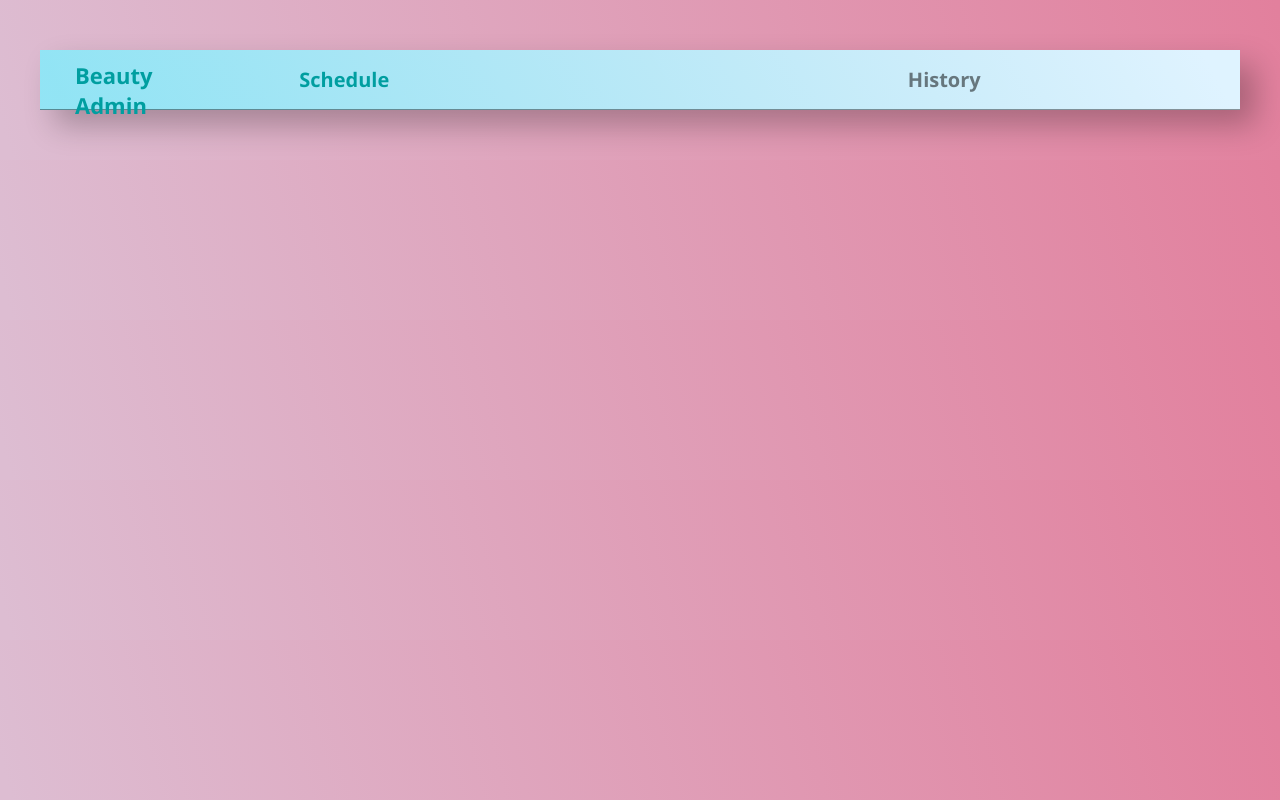
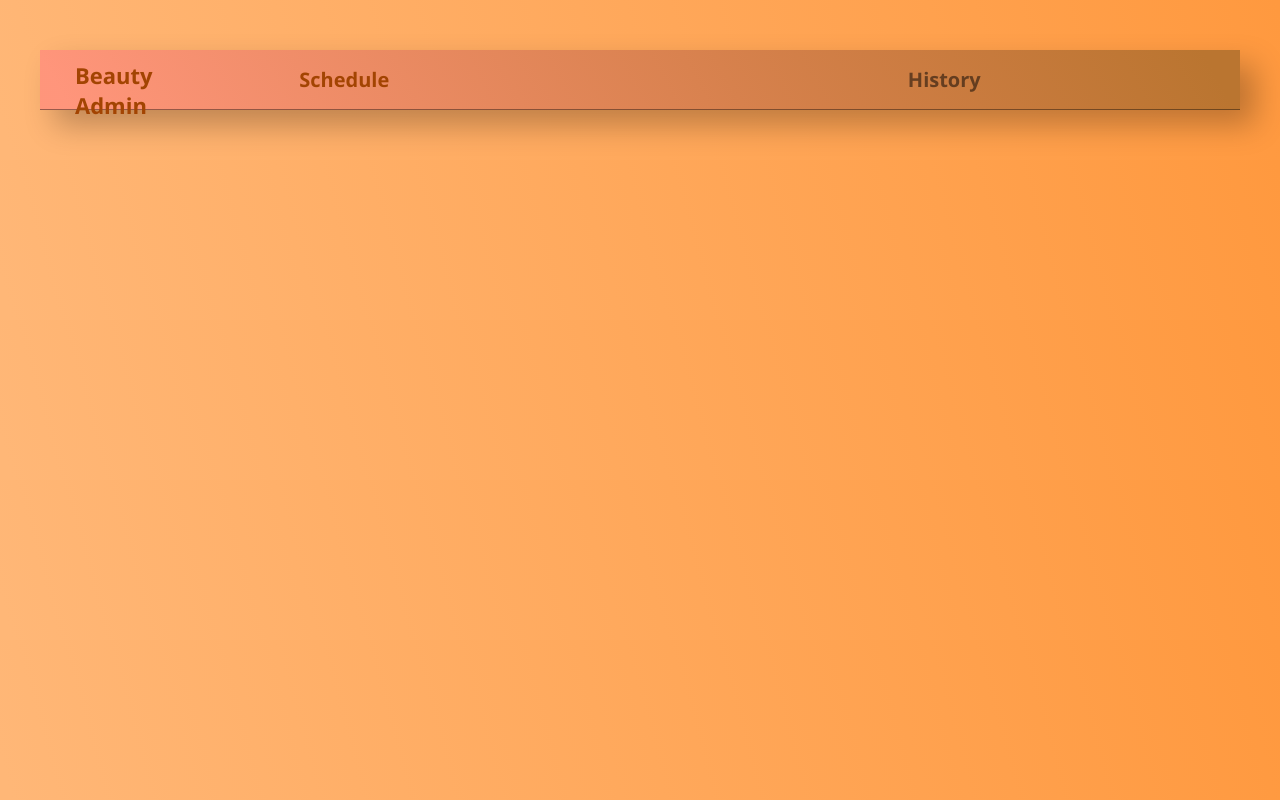
Before and after one commit to Valitriya/Beauty_admin, a React (Create React App) app: page / in a window 1280 px wide. Built offline with nearby package versions, Linux system fonts and the light colour scheme.

Commit message:
added colors

```diff
--- a/src/components/app/app.scss
+++ b/src/components/app/app.scss
@@ -4,8 +4,8 @@
     margin: 50px auto 50px auto;
     background: linear-gradient(
 		241.22deg,
-		#dff3ff 3.04%,
-		rgba(125, 240, 255, 0.781) 97.58%
+		#BA7530 3.04%,
+		rgba(255, 140, 125, 0.781) 97.58%
 	);
 	box-shadow: 15px 15px 30px rgba(0, 0, 0, 0.25);
 }
--- a/src/style/style.scss
+++ b/src/style/style.scss
@@ -40,7 +40,7 @@ p {
 }
 
 html {
-	background: linear-gradient(75.02deg, #ddbdd2 0.85%, #e2809d 99.7%);
+	background: linear-gradient(75.02deg, #FFB777 0.85%, #FF993F 99.7%);
 }
 
 body {
--- a/src/style/variables.scss
+++ b/src/style/variables.scss
@@ -1,4 +1,4 @@
-$main-color: #009EA0;
-$inputs: #EEECEC;
-$disabled: #C1C1C1;
-$cancel: #EA0000;
+$main-color: #A34402;
+$inputs: #eeecec;
+$disabled: #c1c1c1;
+$cancel: #ea0000;
```
